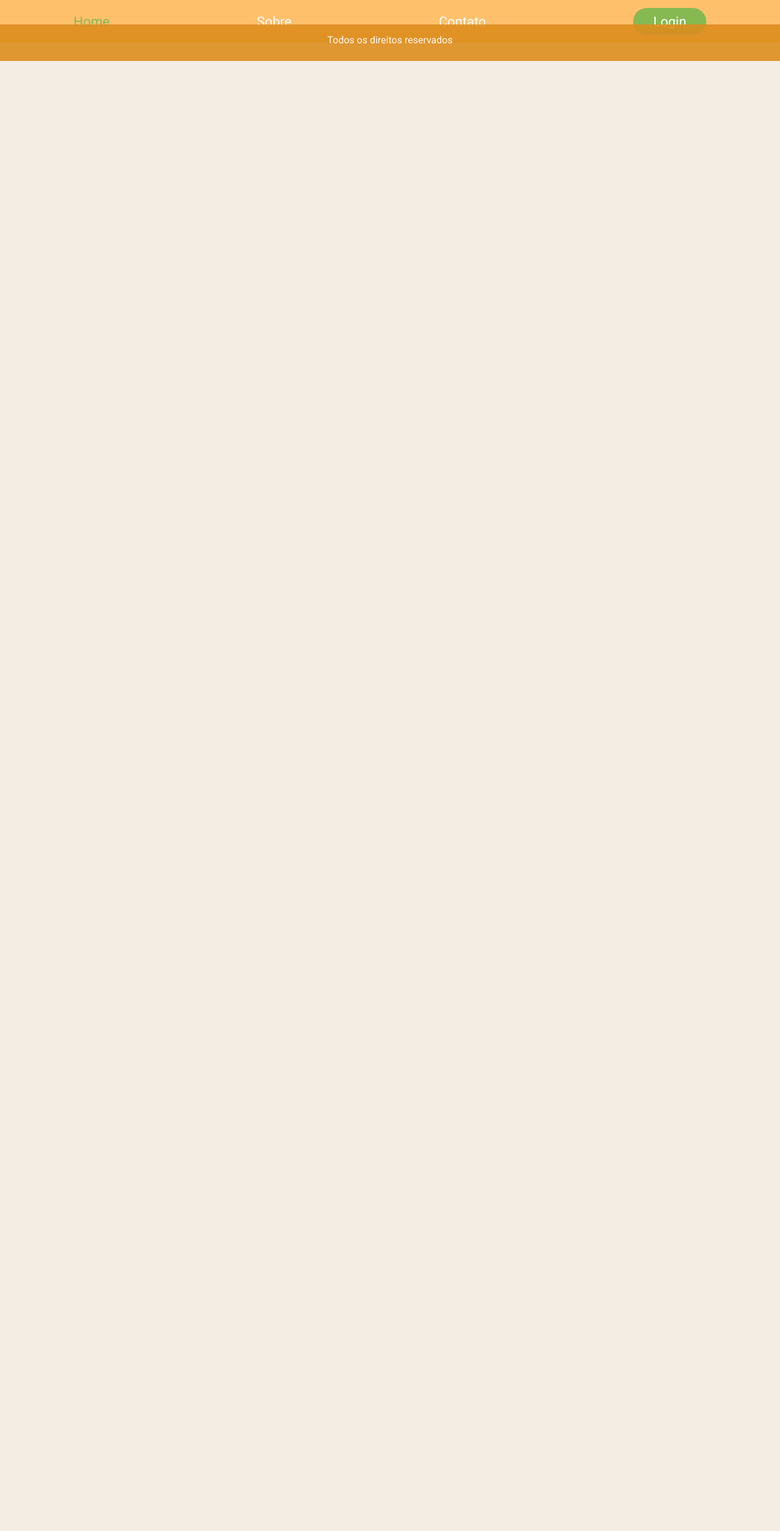
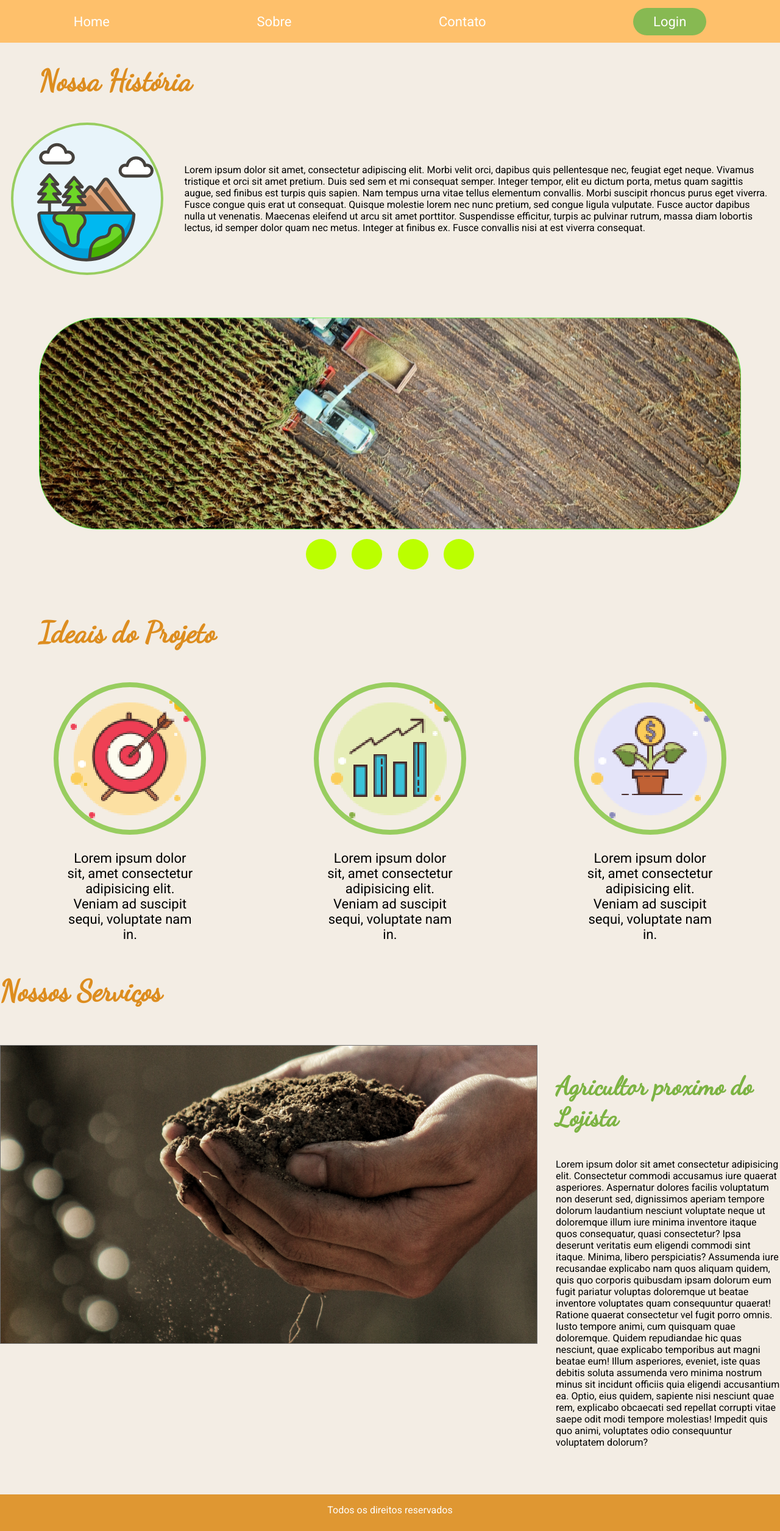
Before and after one commit to AhmadForhat/AgrOportuno, a Django app: page /sobre/ in a window 1280 px wide. Shown: the whole page at 61% size. Before the commit the page ends 100 px from the top, so only its background shows below. Run offline with Django 3.2, Linux system fonts and the light colour scheme.

Commit message:
HTML e CSS da Página Sobre

```diff
--- a/Agrodoce/static/style.css
+++ b/Agrodoce/static/style.css
@@ -30,6 +30,7 @@ nav {
     position: fixed;
     top: 0;
     width: 100%;
+    z-index: 200;
 }
 
 .navAtivo{
@@ -266,12 +267,13 @@ form {
 
 form input {
     width: 400%;
-    height: 35px;
     font-size: 18px;
     color: #7CB342;
     border-radius: 20px;
     border: 8px solid #7CB342;
     background-color: #F3EDE4;
+    padding: 5%;
+    outline: none;
 }
 
 form label{
@@ -282,14 +284,15 @@ form label{
 }
 
 form select {
-    width: 408%;
-    height: 55px;
+    width: 415%;
     border-radius: 20px;
     border: 8px solid #7CB342;
     font-size: 20px;
     color: #7CB342;
     background-color: #F3EDE4;
     text-align: center;
+    padding: 5%;
+    outline: none;
 }
 
 form button{
@@ -312,7 +315,54 @@ form button{
     margin-top: 60px;
 }
 
+.sobreSobre{
+    margin-top: 5%;
+}
 
+.ideias{
+    width: 100%;
+}
+
+.container-ideias{
+    display:flex;
+    justify-content: space-around;
+    align-content: center;
+    text-align: center;
+}
+
+.container-ideias img{
+    margin-top: 3%;
+    width: 250px;
+}
+
+.container-ideias p{
+    font-size: 22px;
+    max-width: 50%;
+    margin-left: 25%;
+}
+
+.servicos h2{
+    margin:0;
+    margin-bottom: 60px;
+    margin-top: 30px;
+}
+
+.container-servicos{
+    display: flex;
+}
+
+.servicos-texto {
+    margin:0;
+    max-width: 550px;
+    margin-left: 30px;
+    margin-bottom: 20px;
+}
+
+.servicos-texto h3{
+    color: #7CB342;
+    font-family: 'Dancing Script', cursive;
+    font-size: 42px;
+}
 
 .none{
     display:none;
@@ -321,3 +371,19 @@ form button{
 .ativo{
     display:block;
 }
+
+.ativo{
+    display:block !important;
+    animation: show .5s forwards;
+  }
+
+  @keyframes show {
+    from{
+      opacity: 0;
+      transform: translate3d(-30px,0,0)
+    }
+    to{
+      opacity:1;
+      transform: translate3d(0,0,0)
+    }
+}
--- a/Agrodoce/templates/home.html
+++ b/Agrodoce/templates/home.html
@@ -13,9 +13,9 @@
      </div>
     <div class="slide-home">
         <img src="../static/img/slide1.png" alt="">
-        <img class ="none" src="../static/img/abacaxi.png" alt="">
+        <img class ="none" src="../static/img/vegetais.png" alt="">
         <img class ="none" src="../static/img/hidroponia.png" alt="">
-        <img class ="none" src="../static/img/abacaxi.png" alt="">
+        <img class ="none" src="../static/img/trigo.png" alt="">
         </div>
     <div class="bolinhas">
         <p class="bolinha"></p>
--- a/Agrodoce/templates/index.html
+++ b/Agrodoce/templates/index.html
@@ -14,7 +14,7 @@
 </head>
 <body>
     <nav>
-        <a href="/home" class="navAtivo">Home</a>
+        <a href="/home">Home</a>
         <a href="/sobre">Sobre</a>
         <a href="/contato">Contato</a>
         <a href="/login"><button> Login </button></a>
--- a/Agrodoce/templates/sobre.html
+++ b/Agrodoce/templates/sobre.html
@@ -1,2 +1,50 @@
 {% extends 'index.html' %}
 {% load static %}
+
+{% block content %}
+<section class="sobreHome sobreSobre">
+    <h2>Nossa História</h2>
+    <div class="texto-sobre">
+        <img src="../static/img/icon-sobre.png" alt="">
+        <p>Lorem ipsum dolor sit amet, consectetur adipiscing elit. Morbi velit orci, dapibus quis pellentesque nec, feugiat eget neque. Vivamus tristique et orci sit amet pretium. Duis sed sem et mi consequat semper. Integer tempor, elit eu dictum porta, metus quam sagittis augue, sed finibus est turpis quis sapien. Nam tempus urna vitae tellus elementum convallis. Morbi suscipit rhoncus purus eget viverra. Fusce congue quis erat ut consequat. Quisque molestie lorem nec nunc pretium, sed congue ligula vulputate. Fusce auctor dapibus nulla ut venenatis. Maecenas eleifend ut arcu sit amet porttitor. Suspendisse efficitur, turpis ac pulvinar rutrum, massa diam lobortis lectus, id semper dolor quam nec metus. Integer at finibus ex. Fusce convallis nisi at est viverra consequat.</p>
+     </div>
+    <div class="slide-home">
+        <img src="../static/img/slide1.png" alt="">
+        <img class ="none" src="../static/img/vegetais.png" alt="">
+        <img class ="none" src="../static/img/hidroponia.png" alt="">
+        <img class ="none" src="../static/img/trigo.png" alt="">
+        </div>
+    <div class="bolinhas">
+        <p class="bolinha"></p>
+        <p class="bolinha"></p>
+        <p class="bolinha"></p>
+        <p class="bolinha"></p>
+    </div>
+    <section class="ideais">
+        <h2>Ideais do Projeto</h2>
+        <div class="container-ideias">
+            <div class="objetivos">
+                <img src="../static/img/objetivo.png" alt="">
+                <p>Lorem ipsum dolor sit, amet consectetur adipisicing elit. Veniam ad suscipit sequi, voluptate nam in.</p>
+            </div>
+            <div class="crencas">
+                <img src="../static/img/crescimento.png" alt="">
+                <p>Lorem ipsum dolor sit, amet consectetur adipisicing elit. Veniam ad suscipit sequi, voluptate nam in.</p>
+            </div>
+            <div class="metas">
+                <img src="../static/img/desenvolvimento.png" alt="">
+                <p>Lorem ipsum dolor sit, amet consectetur adipisicing elit. Veniam ad suscipit sequi, voluptate nam in.</p>
+            </div>
+        </div>
+    </section>
+    <section class="servicos">
+        <h2>Nossos Serviços</h2>
+        <div class="container-servicos">
+            <div class="servicos-imagem"><img src="../static/img/servico.png" alt=""></div>
+            <div class="servicos-texto">
+                <h3>Agricultor proximo do Lojista</h3>
+                <p>Lorem ipsum dolor sit amet consectetur adipisicing elit. Consectetur commodi accusamus iure quaerat asperiores. Aspernatur dolores facilis voluptatum non deserunt sed, dignissimos aperiam tempore dolorum laudantium nesciunt voluptate neque ut doloremque illum iure minima inventore itaque quos consequatur, quasi consectetur? Ipsa deserunt veritatis eum eligendi commodi sint itaque. Minima, libero perspiciatis? Assumenda iure recusandae explicabo nam quos aliquam quidem, quis quo corporis quibusdam ipsam dolorum eum fugit pariatur voluptas doloremque ut beatae inventore voluptates quam consequuntur quaerat! Ratione quaerat consectetur vel fugit porro omnis. Iusto tempore animi, cum quisquam quae doloremque. Quidem repudiandae hic quas nesciunt, quae explicabo temporibus aut magni beatae eum! Illum asperiores, eveniet, iste quas debitis soluta assumenda vero minima nostrum minus sit incidunt officiis quia eligendi accusantium ea. Optio, eius quidem, sapiente nisi nesciunt quae rem, explicabo obcaecati sed repellat corrupti vitae saepe odit modi tempore molestias! Impedit quis quo animi, voluptates odio consequuntur voluptatem dolorum?</p>
+            </div>
+        </div>
+    </section>
+{% endblock%}
```
Also changed, not shown: Agrodoce/static/img/crescimento.png, Agrodoce/static/img/desenvolvimento.png, Agrodoce/static/img/gabriel-jimenez-jin4W1HqgL4-unsplash.png (added), Agrodoce/static/img/objetivo.png, Agrodoce/static/img/servico.png (added), Agrodoce/static/img/trigo.png (added), Agrodoce/static/img/vegetais.png (added), db.sqlite3.
